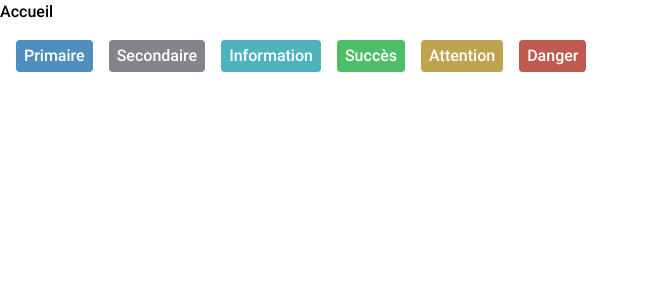
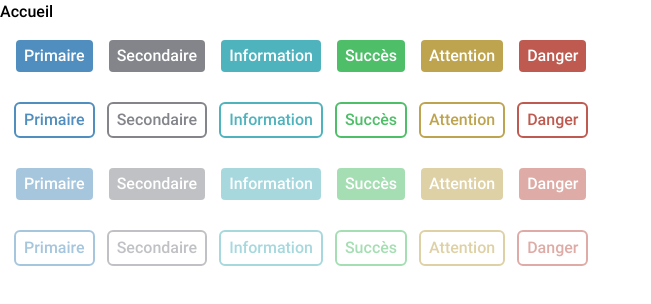
Before and after one commit to quentin-leonard-andre/Pigma, a Vue app: page / in a window 1280 px wide. Shown: the top 304 px of the page, without its empty margins (0-651 px from the left). Built offline with nearby package versions, Linux system fonts and the light colour scheme.

Commit message:
Refactoring du composant bouton, intégration des systèmes de désactivation de boutons et des tests associés

```diff
--- a/src/components/Basics/Button.vue
+++ b/src/components/Basics/Button.vue
@@ -1,9 +1,19 @@
 <script>
+import { UNREF } from '@vue/compiler-core';
+
     export default{
         props: {
             color: {
                 type: String,
                 default: "primary"
+            },
+            outline: {
+                type: Boolean,
+                default: false
+            },
+            disabled: {
+                type: Boolean,
+                default: false
             }
         },
         methods: {
@@ -15,46 +25,190 @@
 
                 switch (color){
                     case 'primary':
+                        if(this.outline){
+                            classes = `
+                                outline
+                                outline-primary-600
+                                outline-2
+                                text-primary-600
+
+                            `;
+
+                            if(!this.disabled){
+                                classes+=`
+                                    hover:bg-primary-600
+                                    hover:text-white
+                                `;
+                            }
+                        }
+                        else{
                             classes = `
                                 bg-primary-600
+
+                                text-white
+                            `;
+
+                            if(!this.disabled){
+                                classes+=`
                                     hover:bg-primary-500
                                 `;
+                            }
+                        }
                     break;
 
                     case 'success':
+                        if(this.outline){
+                            classes = `
+                                outline
+                                outline-success-600
+                                outline-2
+                                text-success-600
+                            `;
+
+                            if(!this.disabled){
+                                classes+=`
+                                hover:bg-success-600
+                                hover:text-white
+                                `;
+                            }
+                        }
+                        else{
                             classes = `
                                 bg-success-600
+                                text-white
+                            `;
+
+                            if(!this.disabled){
+                                classes+=`
                                     hover:bg-success-500
                                 `;
+                            }
+                        }
                     break;
 
                     case 'secondary':
+                        if(this.outline){
+                            classes = `
+                                outline
+                                outline-secondary-600
+                                outline-2
+                                text-secondary-600
+                            `;
+
+                            if(!this.disabled){
+                                classes+=`
+                                    hover:bg-success-500
+                                    hover:bg-secondary-600
+                                    hover:text-white
+                                `;
+                            }
+                        }
+                        else{
                             classes = `
                                 bg-secondary-600
+                                text-white
+                            `;
+
+                            if(!this.disabled){
+                                classes+=`
                                     hover:bg-secondary-500
                                 `;
+                            }
+                        }
                     break;
 
                     case 'info':
+                        if(this.outline){
+                            classes = `
+                                outline
+                                outline-info-600
+                                outline-2
+                                text-info-600
+
+                            `;
+
+                            if(!this.disabled){
+                                classes+=`
+                                    hover:bg-info-600
+                                    hover:text-white
+                                `;
+                            }
+                        }
+                        else{
                             classes = `
                                 bg-info-600
+                                text-white
+                            `;
+
+                            if(!this.disabled){
+                                classes+=`
                                     hover:bg-info-500
                                 `;
+                            }
+                        }
                     break;
 
                     case 'warning':
+                        if(this.outline){
+                            classes = `
+                                outline
+                                outline-warning-600
+                                outline-2
+                                text-warning-600
+                            `;
+
+                            if(!this.disabled){
+                                classes+=`
+                                    hover:bg-warning-600
+                                    hover:text-white
+                                `;
+                            }
+                        }
+                        else{
                             classes = `
                                 bg-warning-600
+                                text-white
+                            `;
+
+                            if(!this.disabled){
+                                classes+=`
                                     hover:bg-warning-500
                                 `;
+                            }
+                        }
                     break;
 
                     case 'danger':
+                        if(this.outline){
+                            classes = `
+                                outline
+                                outline-danger-600
+                                outline-2
+                                text-danger-600
+                            `;
+
+                            if(!this.disabled){
+                                classes+=`
+                                    hover:bg-danger-600
+                                    hover:text-white
+                                `;
+                            }
+                        }
+                        else{
                             classes = `
                                 bg-danger-600
+                                text-white
+                            `;
+
+                            classes+=`
                                 hover:bg-danger-500
                             `;
+                        }
                     break;
+                }
+
+                if(this.disabled){
+                    classes+=" opacity-50";
                 }
 
                 return classes;
@@ -69,14 +223,17 @@
             px-2
             py-1
             rounded
-            text-white
             transition-all
             duration-100
             ease-in
+            flex
+            items-center
         "
         :class="[
             getButtonClassesByColor(color)
         ]"
+
+        :disabled="disabled"
     >
         <slot/>
     </button>
--- a/src/views/WelcomeView.vue
+++ b/src/views/WelcomeView.vue
@@ -9,6 +9,7 @@
 </script>
 
 <template>
+    <!-- Boutons -->
     <div class="flex p-4 gap-4">
         <Button color="primary">
             Primaire
@@ -34,4 +35,145 @@
             Danger
         </Button>
     </div>
+
+    <!-- Boutons Contours -->
+    <div class="flex p-4 gap-4">
+        <Button
+            color="primary"
+            :outline="true"
+        >
+            Primaire
+        </Button>
+
+        <Button
+            color="secondary"
+            :outline="true"
+        >
+            Secondaire
+        </Button>
+
+        <Button
+            color="info"
+            :outline="true"
+        >
+            Information
+        </Button>
+
+        <Button
+            color="success"
+            :outline="true"
+        >
+            Succès
+        </Button>
+
+        <Button
+            color="warning"
+            :outline="true"
+        >
+            Attention
+        </Button>
+
+        <Button
+            color="danger"
+            :outline="true"
+        >
+            Danger
+        </Button>
+    </div>
+
+    <!-- Boutons désactivés -->
+    <div class="flex p-4 gap-4">
+        <Button
+            color="primary"
+            disabled
+        >
+            Primaire
+        </Button>
+
+        <Button
+            color="secondary"
+            disabled
+        >
+            Secondaire
+        </Button>
+
+        <Button
+            color="info"
+            disabled
+        >
+            Information
+        </Button>
+
+        <Button
+            color="success"
+            disabled
+        >
+            Succès
+        </Button>
+
+        <Button
+            color="warning"
+            disabled
+        >
+            Attention
+        </Button>
+
+        <Button
+            color="danger"
+            disabled
+        >
+            Danger
+        </Button>
+    </div>
+
+    <!-- Boutons contours désactivés -->
+    <div class="flex p-4 gap-4">
+        <Button
+            color="primary"
+            :outline="true"
+            disabled
+        >
+            Primaire
+        </Button>
+
+        <Button
+            color="secondary"
+            :outline="true"
+            disabled
+        >
+            Secondaire
+        </Button>
+
+        <Button
+            color="info"
+            :outline="true"
+            disabled
+        >
+            Information
+        </Button>
+
+        <Button
+            color="success"
+            :outline="true"
+            disabled
+        >
+            Succès
+        </Button>
+
+        <Button
+            color="warning"
+            :outline="true"
+            disabled
+        >
+            Attention
+        </Button>
+
+        <Button
+            color="danger"
+            :outline="true"
+            disabled
+        >
+            Danger
+        </Button>
+    </div>
 </template>
--- a/tailwind.config.js
+++ b/tailwind.config.js
@@ -1,6 +1,7 @@
 /** @type {import('tailwindcss').Config} */
 module.exports = {
   //purge: ['./index.html', './src/**/*.{vue,js,ts,jsx,tsx}'],
+  mode: 'jit',
   content: ['./index.html', './src/**/*.{vue,js,ts,jsx,tsx}'],
   theme: {
     extend: {
```
Also changed, not shown: 1 other file (tests, documents, lock files or other folders). Lines whose indentation alone changed are shown as unchanged.
